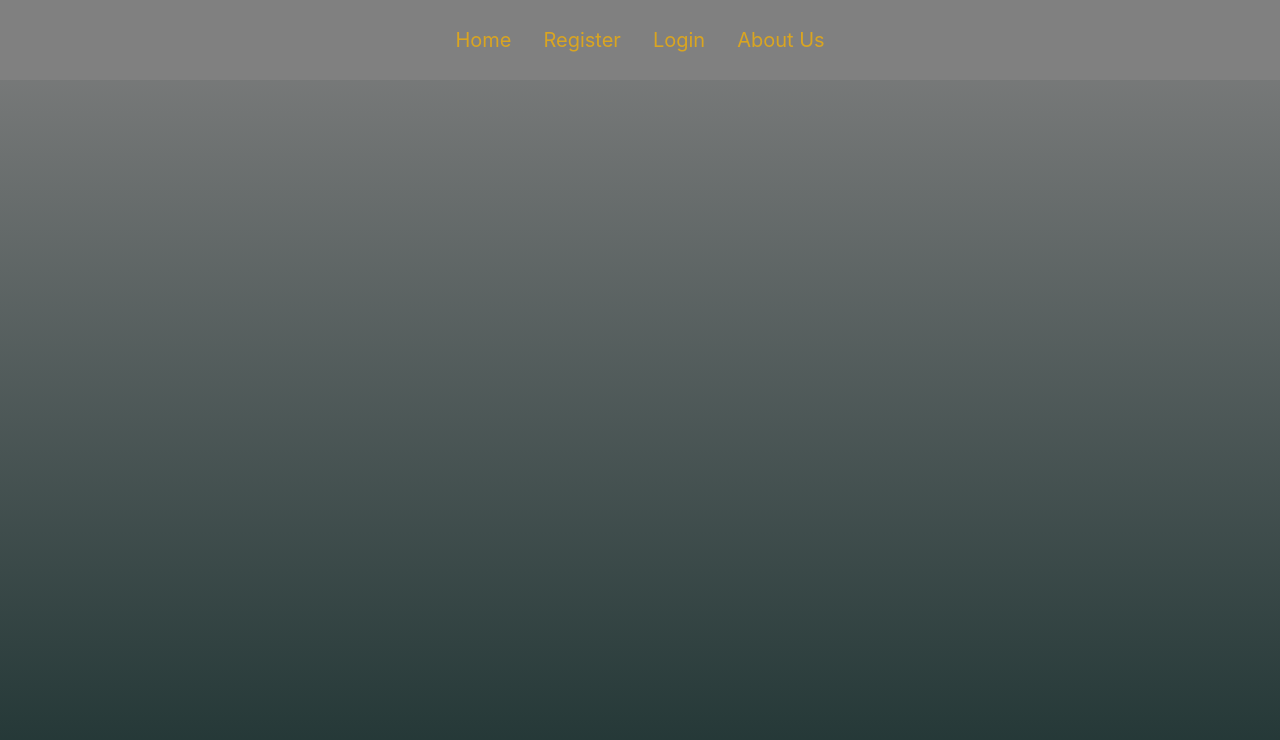
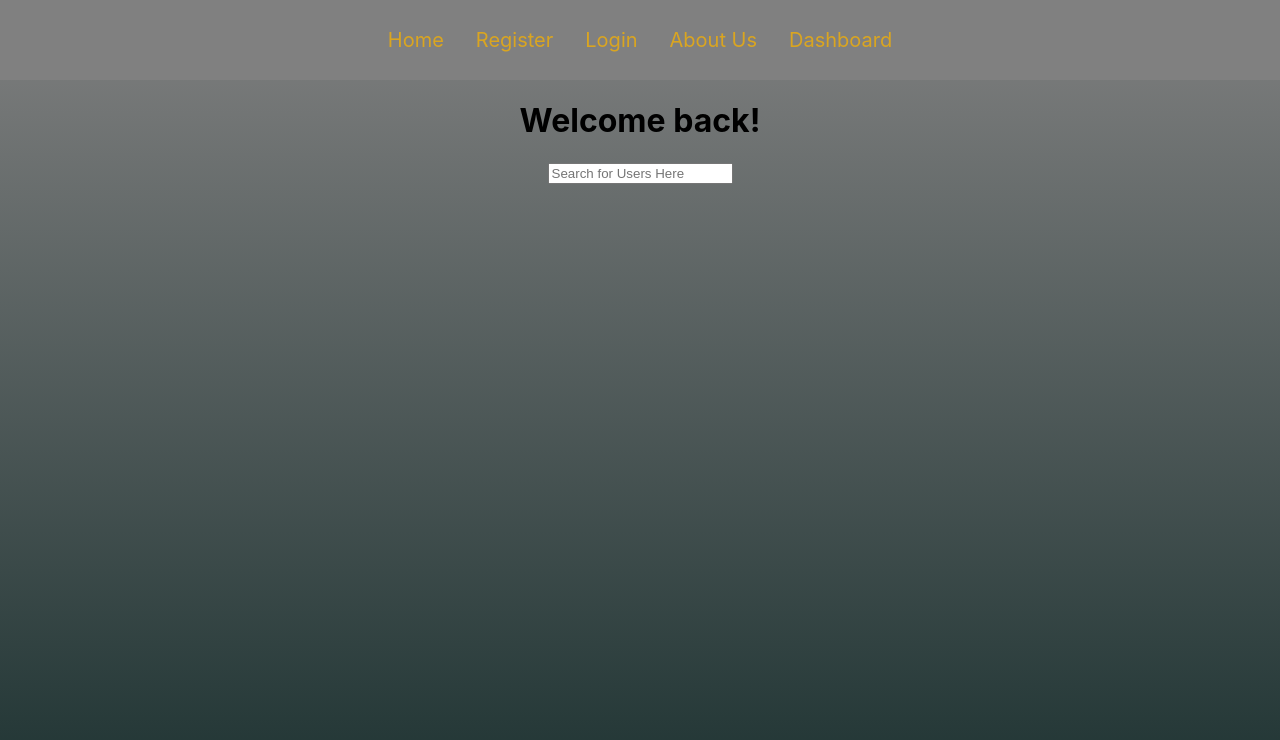
Before and after one commit to nguyenkkent/StuddyBuddy-Individual, a React (Create React App) app in the folder application/frontend/: page /dashboard in a window 1280 px wide. Shown: the top 740 px of the page. Built offline with nearby package versions, Linux system fonts and the light colour scheme.

Commit message:
Working on Dashboard to search for users

```diff
--- a/application/frontend/src/App.js
+++ b/application/frontend/src/App.js
@@ -14,6 +14,7 @@ import Yuquan from './components/Yuquan';
 import Registration from './components/Registration';
 import Login from './components/Login';
 import AboutUs from './components/AboutUs';
+import Dashboard from './components/Dashboard';
 
 function App() {
   return (
@@ -31,6 +32,7 @@ function App() {
           <Route path="/register" element={<Registration />} />
           <Route path="/login" element={<Login />} />
           <Route path="/aboutus" element={<AboutUs />} />
+          <Route path="/dashboard" element={<Dashboard />} />
         </Routes>
       </div>
     </Router>
--- /dev/null
+++ b/application/frontend/src/components/Dashboard.js
@@ -0,0 +1,27 @@
+import React, { useState, useEffect } from "react";
+import "../css/Home.css";
+import axios from 'axios';
+
+function Dashboard(){
+  return (
+    <div className="dashboard">
+      <h1>Welcome back!</h1>
+      <div>
+        <input type="text"
+        placeholder="Search for Users Here"
+        // value={}
+        //onChange={}
+        />
+      </div>
+      <div>
+        <template>
+            <div class='users'>
+                <div class='header'>Name </div>
+                <div class='body'>Email</div>
+            </div>
+        </template>
+    </div>
+    </div>
+  );
+          }
+export default Dashboard;
--- a/application/frontend/src/components/Login.js
+++ b/application/frontend/src/components/Login.js
@@ -1,6 +1,8 @@
 import React, { useState } from 'react';
+import { useNavigate } from 'react-router-dom';
 
 function Login() {
+    const navigate = useNavigate();
     const [loginData, setLoginData] = useState({
         email: '',
         password: '',
@@ -18,6 +20,7 @@ function Login() {
     const handleSubmit = (event) => {
         event.preventDefault();
         console.log('Login Successful', loginData);
+        navigate('/dashboard');
     };
 
     return (
--- a/application/frontend/src/components/Navbar.js
+++ b/application/frontend/src/components/Navbar.js
@@ -9,6 +9,7 @@ function Navbar() {
       <Link to="/register">Register</Link>
       <Link to="/login">Login</Link>
       <Link to="/aboutus">About Us</Link>
+      <Link to="/dashboard">Dashboard</Link>
     </nav>
   );
 }
--- /dev/null
+++ b/package.json
@@ -0,0 +1,5 @@
+{
+  "dependencies": {
+    "axios": "^1.6.7"
+  }
+}
```
Also changed, not shown: application/frontend/src/components/script.js (added), application/frontend/src/css/Dashboard.css (added), 1 other file (tests, documents, lock files or other folders).
